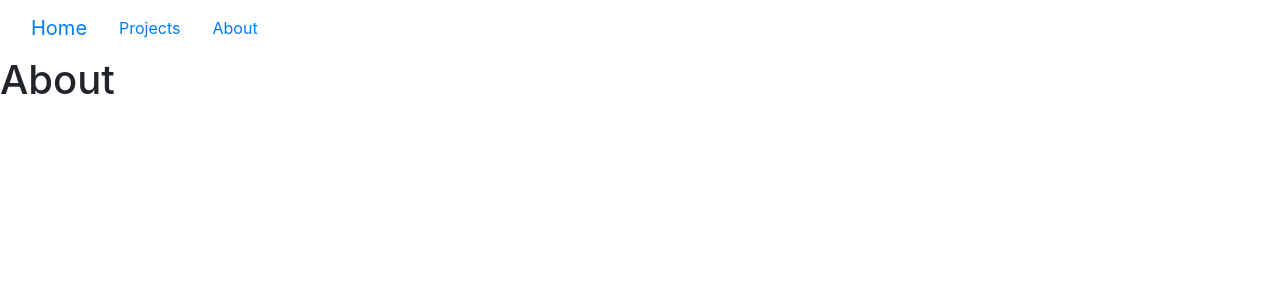
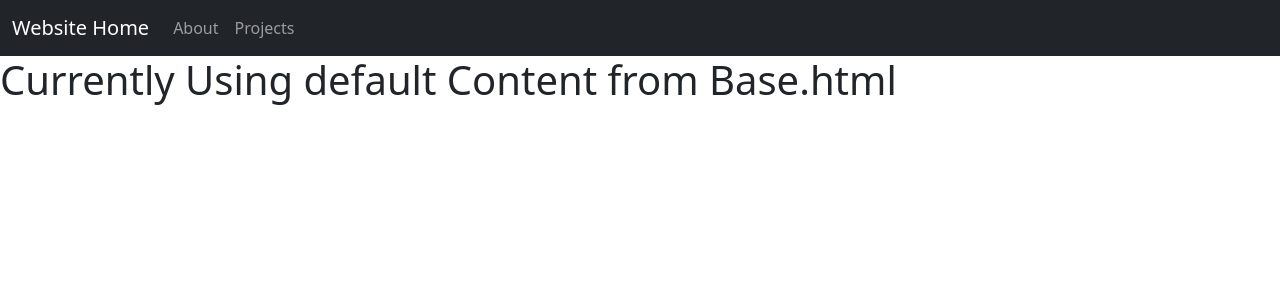
Before and after one commit to MasonKellerSoftware/PortfolioWebsite, a Flask app: page /about in a window 1280 px wide. Shown: the top 300 px of the page. Run offline with Flask 3, Linux system fonts and the light colour scheme; some libraries are stand-ins or nearby versions.

Commit message:
Navbar and Homepage top
Navbar and brief homepage description and photo are complete

```diff
--- a/website/templates/base.html
+++ b/website/templates/base.html
@@ -1,12 +1,12 @@
 <!DOCTYPE html>
-<html lang="en" data-bs-theme = "dark">
+<html lang="en" data-bs-theme="auto">
   <head>
-    <meta charset="UTF-8">
-    <meta name="viewport" content="width=device-width, initial-scale=1.0">
+    <meta charset="UTF-8" />
+    <meta name="viewport" content="width=device-width, initial-scale=1.0" />
     <link
+      href="https://cdn.jsdelivr.net/npm/bootstrap@5.3.3/dist/css/bootstrap.min.css"
       rel="stylesheet"
-      href="https://stackpath.bootstrapcdn.com/bootstrap/4.4.1/css/bootstrap.min.css"
-      integrity="sha384-Vkoo8x4CGsO3+Hhxv8T/Q5PaXtkKtu6ug5TOeNV6gBiFeWPGFN9MuhOf23Q9Ifjh"
+      integrity="sha384-..."
       crossorigin="anonymous"
     />
     <link
@@ -16,31 +16,40 @@
     />
     <title>{% block title %}Home{% endblock %}</title>
   </head>
+
   <body>
-  <!--Start Navbar-->
-  <nav class="navbar navbar-expand-lg bg-body-tertiary">
+    {%block navbar %}
+    <!--Navbar universal to each page, encased in a block just incase I want to override-->
+    <nav class="navbar navbar-expand-lg navbar-dark bg-dark">
       <div class="container-fluid">
-    <a class="navbar-brand" href="/">Home</a>
-    <button class="navbar-toggler" type="button" data-bs-toggle="collapse" data-bs-target="#navbarNav" aria-controls="navbarNav" aria-expanded="false" aria-label="Toggle navigation">
+        <a class="navbar-brand" href="/">Website Home</a>
+
+        <button
+          class="navbar-toggler"
+          type="button"
+          data-bs-toggle="collapse"
+          data-bs-target="#navMenu"
+          aria-controls="navMenu"
+          aria-expanded="false"
+          aria-label="Toggle navigation"
+        >
           <span class="navbar-toggler-icon"></span>
         </button>
-    <div class="collapse navbar-collapse" id="navbarNav">
-      <ul class="nav nav-underline">
-        <li class="nav-item">
-          <a class="nav-link active" aria-current="page" href="#">Projects</a>
-        </li>
+
+        <div class="collapse navbar-collapse" id="navMenu">
+          <ul class="navbar-nav">
             <li class="nav-item">
               <a class="nav-link" href="/about">About</a>
+            </li>
+            <li>
+              <a class="nav-link" href="/projects">Projects</a>
             </li>
           </ul>
         </div>
       </div>
     </nav>
-  <!--End Navbar-->
-  <!--Start body, each page will override this block, universal elements don't need to be overriden-->
-  {% block body %}
     {% endblock %}
-  <!--End body-->
+
     <script
       src="https://code.jquery.com/jquery-3.2.1.slim.min.js"
       integrity="sha384-KJ3o2DKtIkvYIK3UENzmM7KCkRr/rE9/Qpg6aAZGJwFDMVNA/GpGFF93hXpG5KkN"
@@ -52,9 +61,14 @@
       crossorigin="anonymous"
     ></script>
     <script
-      src="https://maxcdn.bootstrapcdn.com/bootstrap/4.0.0/js/bootstrap.min.js"
-      integrity="sha384-JZR6Spejh4U02d8jOt6vLEHfe/JQGiRRSQQxSfFWpi1MquVdAyjUar5+76PVCmYl"
+      src="https://cdn.jsdelivr.net/npm/bootstrap@5.3.3/dist/js/bootstrap.bundle.min.js"
+      integrity="sha384-..."
       crossorigin="anonymous"
     ></script>
   </body>
+
+  <!--Override this block for each webpage-->
+  {% block content %}
+  <h1>Currently Using default Content from Base.html</h1>
+  {% endblock %}
 </html>
```
Also changed, not shown: website/templates/home.html (+32 -5 lines), website/static/ProfilePic.jpg (added), website/static/SillyDog.jpg (added). Lines whose indentation alone changed are shown as unchanged.
